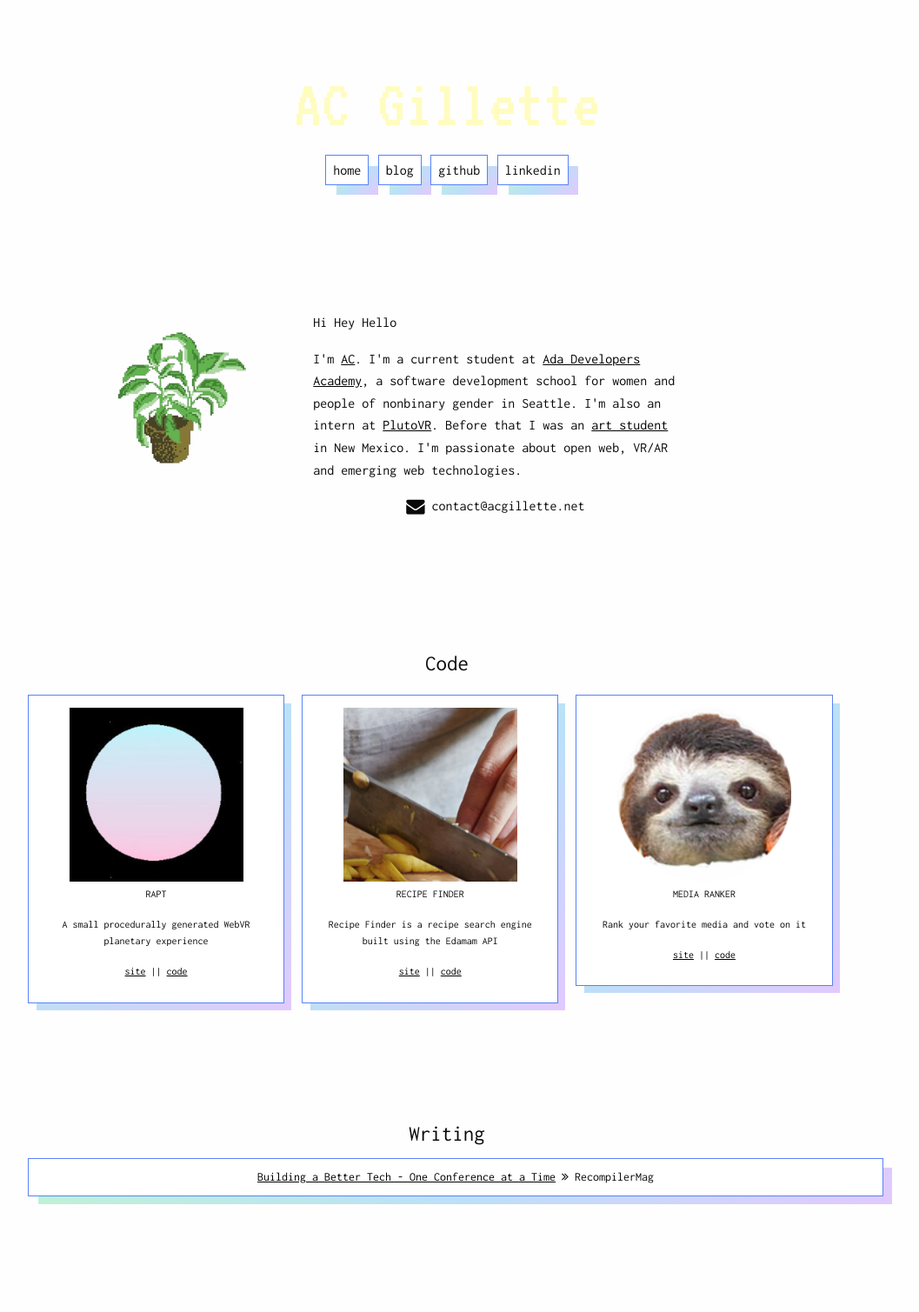
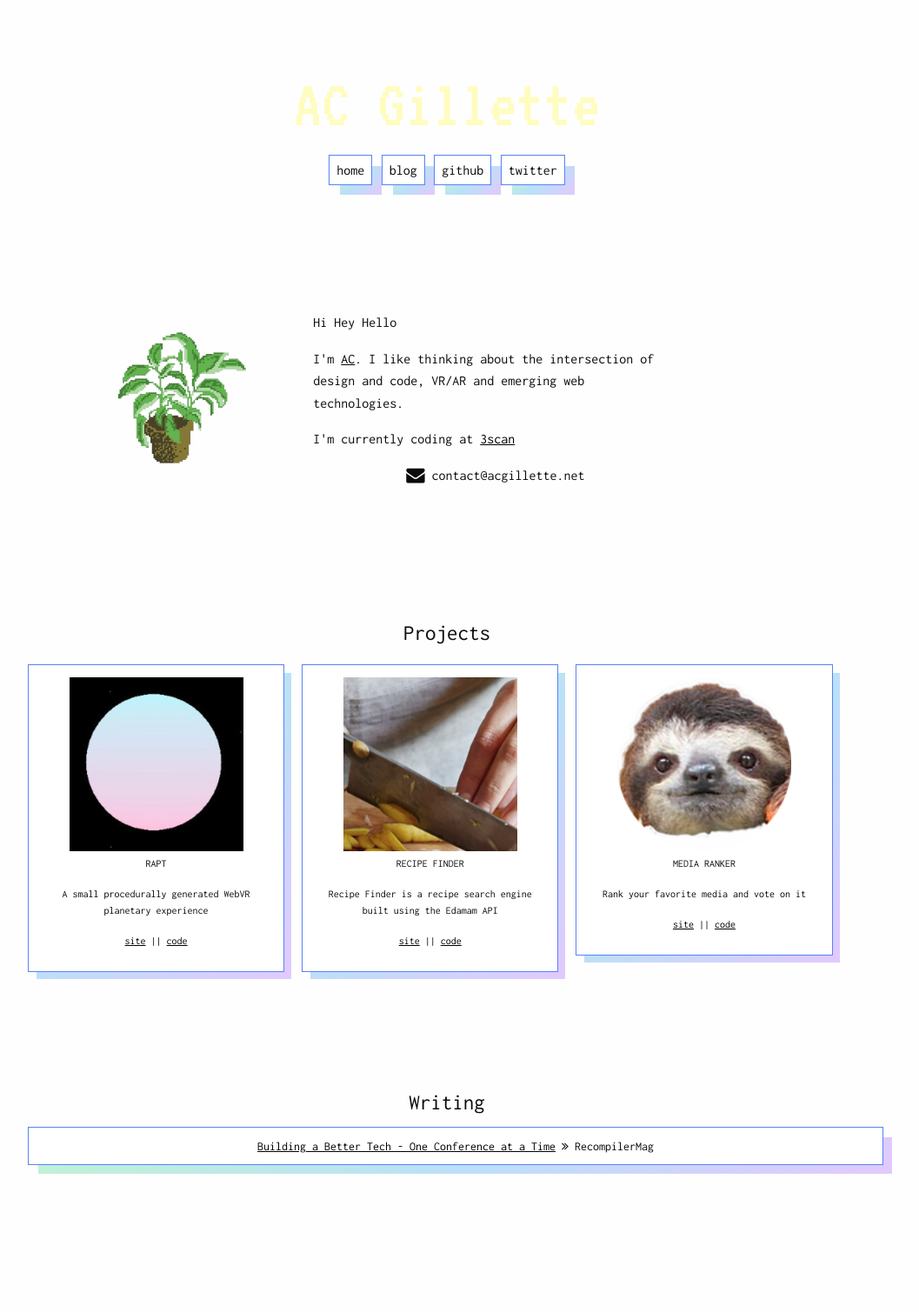
Before and after one commit to acgillette/acgillette.github.io, a Jekyll site: the page built from index.html, in a window 1280 px wide. Shown: the whole page at 87% size, without its empty margins (126-1183 px from the left). Built offline with Jekyll 4.4.1, drawn with Linux system fonts in a browser that asks for light colours; nearby versions of some CDN libraries; after the commit the page ends 1473 px from its top, so only the background shows below that.

```diff
--- a/_layouts/default.html
+++ b/_layouts/default.html
@@ -11,7 +20,7 @@
     <a href="/">home</a>
     <a href="/blog">blog</a>
     <a href="https://github.com/acgillette" target="_blank">github</a>
-    <a href="https://www.linkedin.com/in/anacelia-gillette-aaa633113/" target="_blank">linkedin</a>
+    <a href="https://twitter.com/quartzcrusher" target="_blank">twitter</a>
   </header>
   <body>
     <main class="row">
--- a/index.html
+++ b/index.html
@@ -10,16 +10,16 @@ title: AC Gillette
             <section class="column small-6 introdescription end">
                 <p>Hi Hey Hello</p>
                 <p id="aboutme">
-                  I'm <a href="https://github.com/acgillette">AC</a>. I'm a current student at <a href="http://adadevelopersacademy.org/">Ada Developers Academy</a>,
-                  a software development school for women and people of nonbinary gender in Seattle. I'm also an intern at <a href="http://www.plutovr.com/">PlutoVR</a>. Before that I was an <a href="https://flickr.com/apogeion">art student</a> in New Mexico. I'm passionate about open web, VR/AR and emerging web technologies.
+                  I'm <a href="https://twitter.com/quartzcrusher">AC</a>. I like thinking about the intersection of design and code, VR/AR and emerging web technologies.
                 </p>
+                <p>I'm currently coding at <a href="http://www.3scan.com/" target="_blank">3scan</a></p>
                 <p id="contact">
                   <i class="fa fa-envelope fa-lg" aria-hidden="true"></i> contact@acgillette.net
                 </p>
               </section>
         </section>
         <section class="row" id="projects">
-                <h4>Code</h4>
+                <h4>Projects</h4>
                 <section  class="project small-4 columns">
                         <img src="./assets/img/rapt.jpg" />
                         <p>RAPT</p>
```
Also changed, not shown: other parts of _layouts/default.html (+9 -0 lines), _drafts/a-year-in-a-glance-2017.md (added, +13 -0 lines), assets/img/a-year-in-a-glance/january-seattle.jpg (added).
